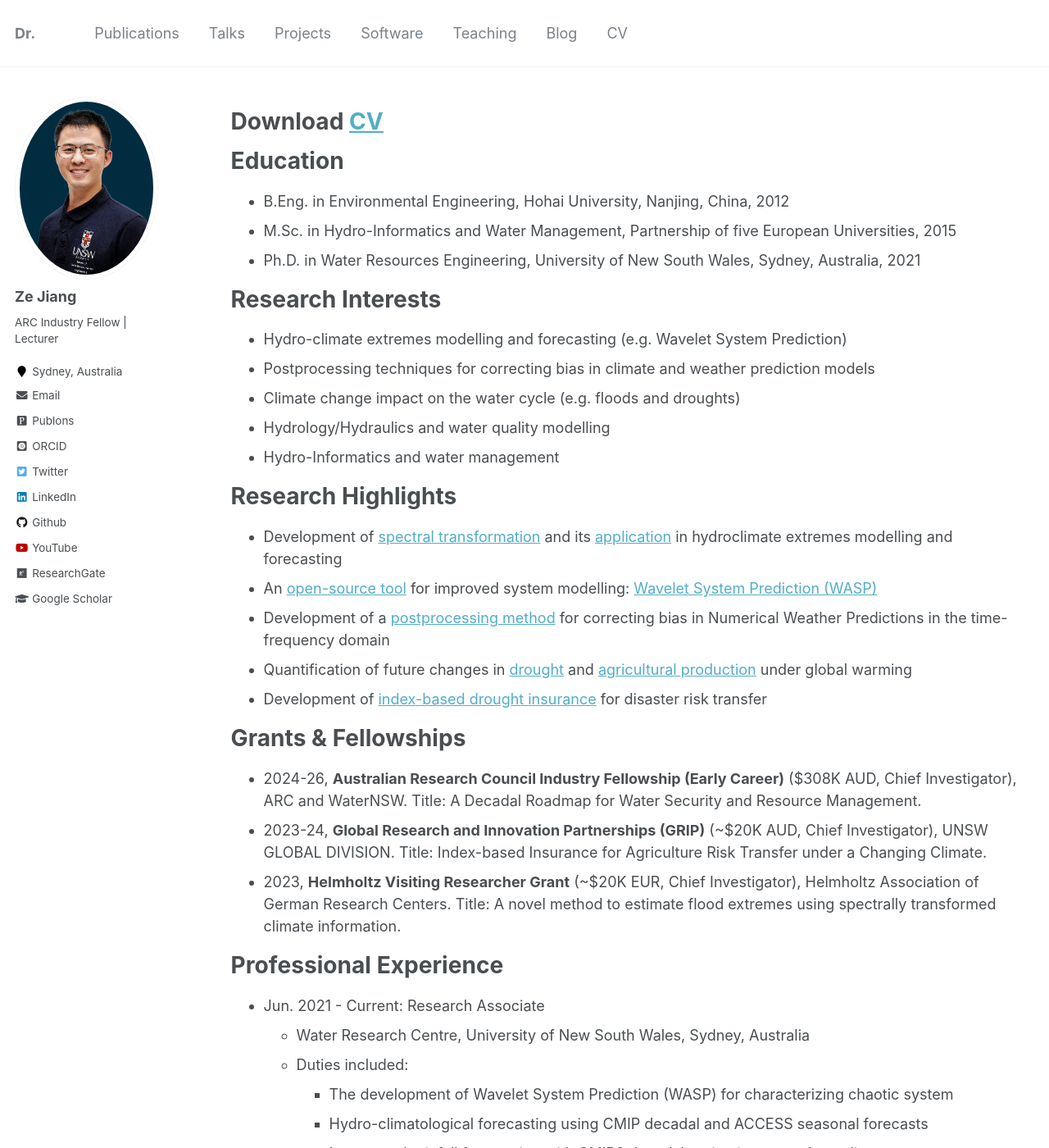
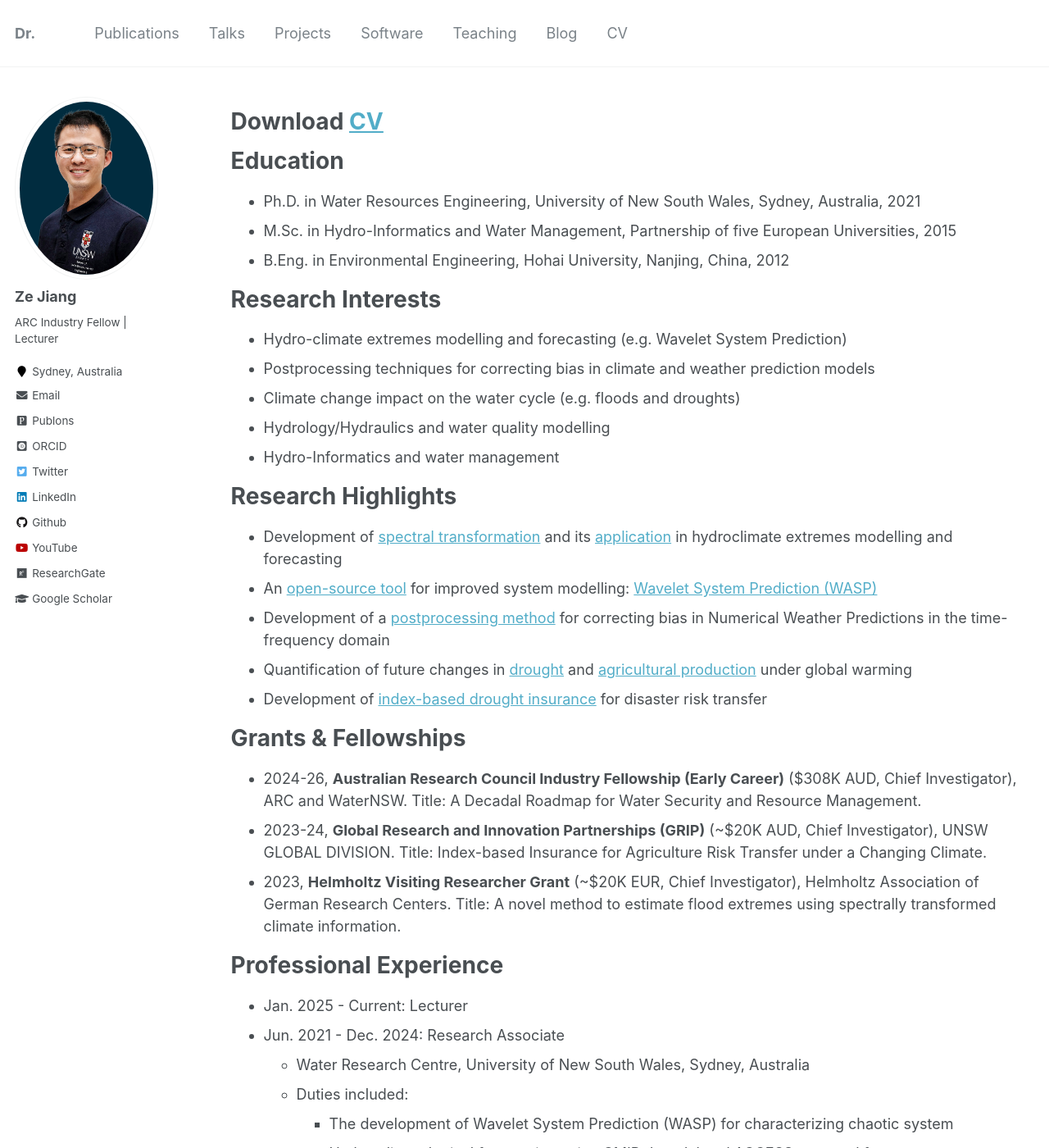
Before and after one commit to zejiang-unsw/zejiang-unsw.github.io, a Jekyll site: the page built from _pages/cv.md, in a window 1280 px wide and 1400 px high. Shown: the whole window at 82% size. Built offline with Jekyll 4.4.1, drawn with Linux system fonts in a browser that asks for light colours; some web fonts are replaced; some of the changed text lies outside the part shown.

Commit message:
Update cv.md

```diff
--- a/_pages/cv.md
+++ b/_pages/cv.md
@@ -13,9 +13,9 @@ Download [CV](http://zejiang-unsw.github.io/files/CV_ZeJIANG.pdf)
 
 Education
 ======
+* Ph.D. in Water Resources Engineering, University of New South Wales, Sydney, Australia, 2021
+* M.Sc. in Hydro-Informatics and Water Management, Partnership of five European Universities, 2015
 * B.Eng. in Environmental Engineering, Hohai University, Nanjing, China, 2012
-* M.Sc. in Hydro-Informatics and Water Management, Partnership of five European Universities, 2015
-* Ph.D. in Water Resources Engineering, University of New South Wales, Sydney, Australia, 2021
 
 Research Interests
 ======
@@ -41,7 +41,8 @@ Grants & Fellowships
 
 Professional Experience
 ======
-* Jun. 2021 - Current: Research Associate
+* Jan. 2025 - Current: Lecturer
+* Jun. 2021 - Dec. 2024: Research Associate
   * Water Research Centre, University of New South Wales, Sydney, Australia
   * Duties included:
 	+ The development of Wavelet System Prediction (WASP) for characterizing chaotic system
```
Also changed, not shown: other parts of _pages/cv.md (+2 -1 lines).
